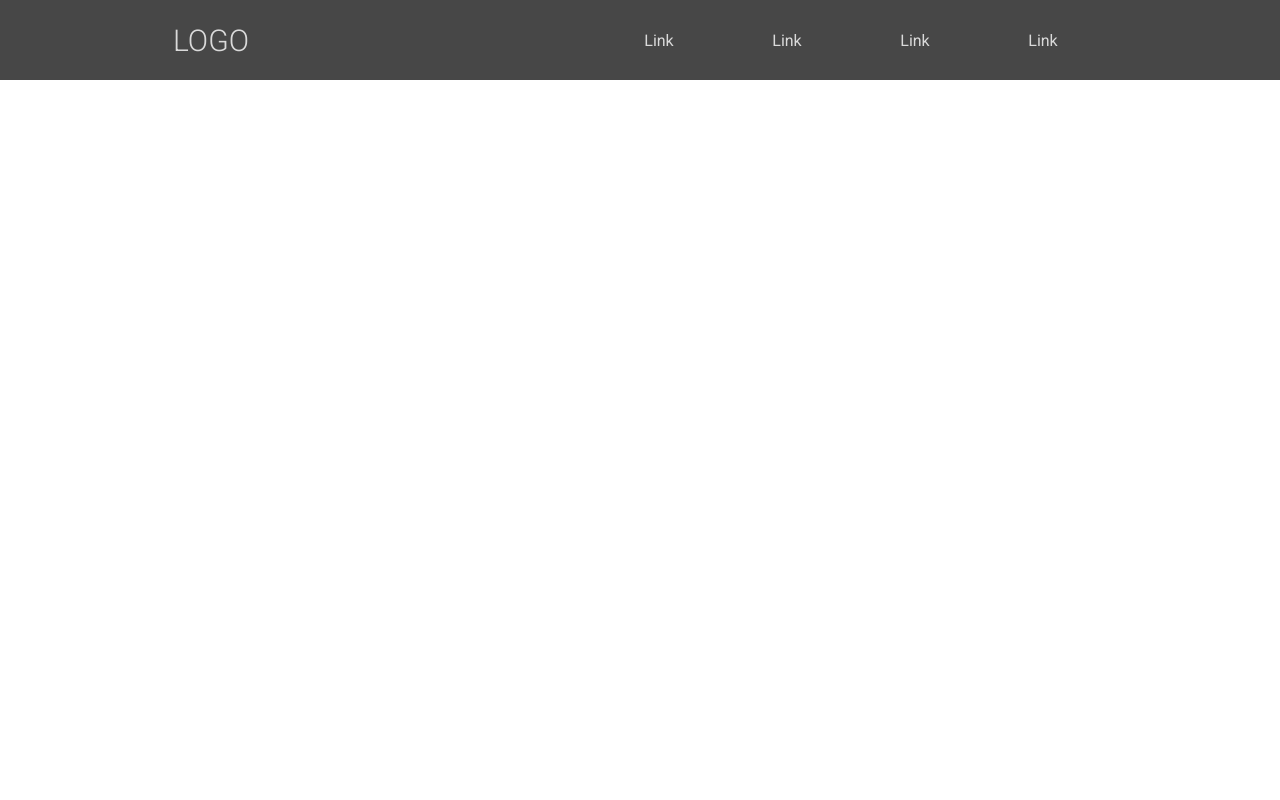
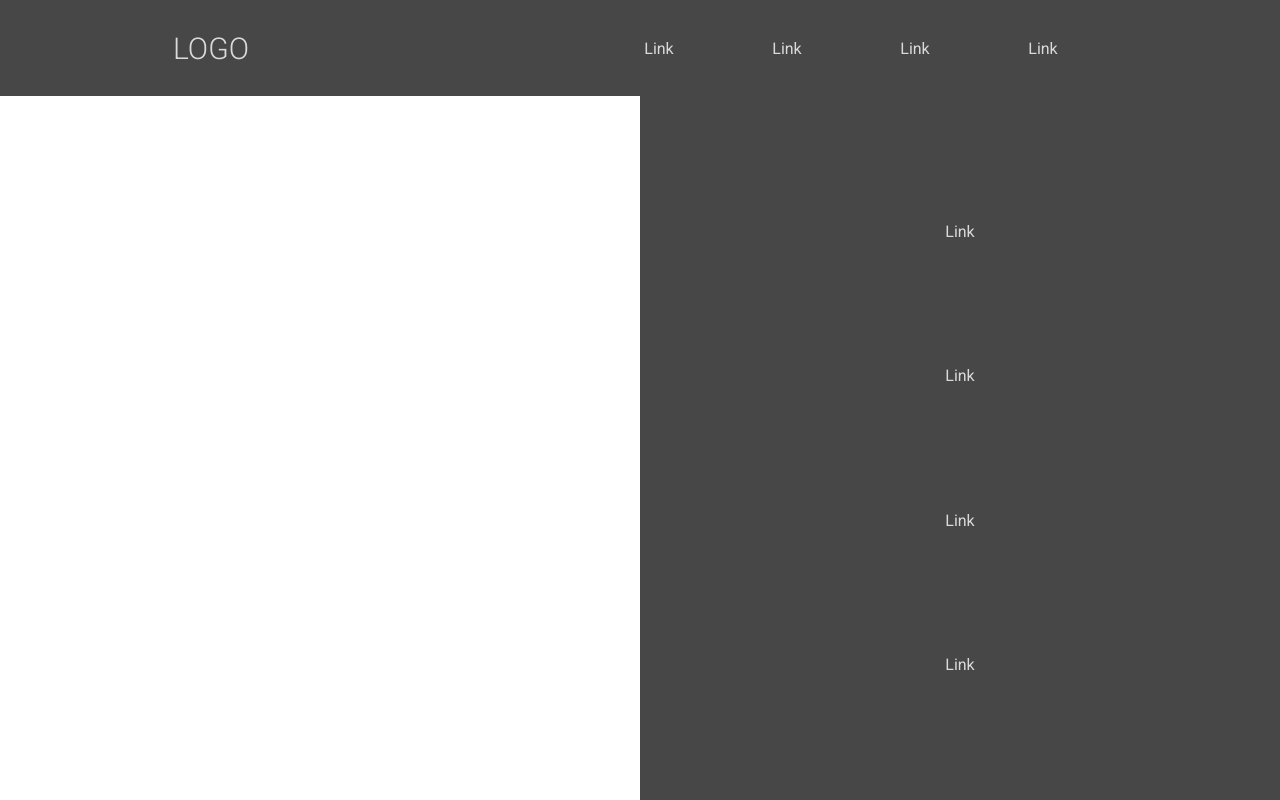
Before and after one commit to Shubh4m-B/NavBars, a plain HTML site: page Nav-Slide-Right/index.html in a window 1280 px wide. Drawn offline with Linux system fonts and the light colour scheme.

Commit message:
Add sidepane for the nav-slide-right

```diff
--- a/Nav-Slide-Right/index.html
+++ b/Nav-Slide-Right/index.html
@@ -27,6 +27,15 @@
         </ul>
     </nav>
 
+    <div class="sidepane">
+        <ul>
+            <li><a href="#">Link</a></li>
+            <li><a href="#">Link</a></li>
+            <li><a href="#">Link</a></li>
+            <li><a href="#">Link</a></li>
+        </ul>
+    </div>
+
     <!-- JavaScript -->
     <script src="app.js"></script>
 </body>
--- a/Nav-Slide-Right/styles.css
+++ b/Nav-Slide-Right/styles.css
@@ -6,7 +6,7 @@
 }
 
 nav {
-  min-height: 80px;
+  min-height: 12vh;
   background-color: #474747;
   display: flex;
   color: #cdcdcd;
@@ -24,9 +24,26 @@ a {
   font-size: 30px;
 }
 
-ul {
+nav > ul {
   min-width: 40%;
   list-style: none;
   display: flex;
   justify-content: space-around;
 }
+
+.sidepane {
+  position: absolute;
+  right: 0%;
+  background-color: #474747;
+  width: 50%;
+  height: 88vh;
+}
+
+.sidepane > ul {
+  height: 100%;
+  list-style: none;
+  display: flex;
+  flex-direction: column;
+  align-items: center;
+  justify-content: space-evenly;
+}
```
